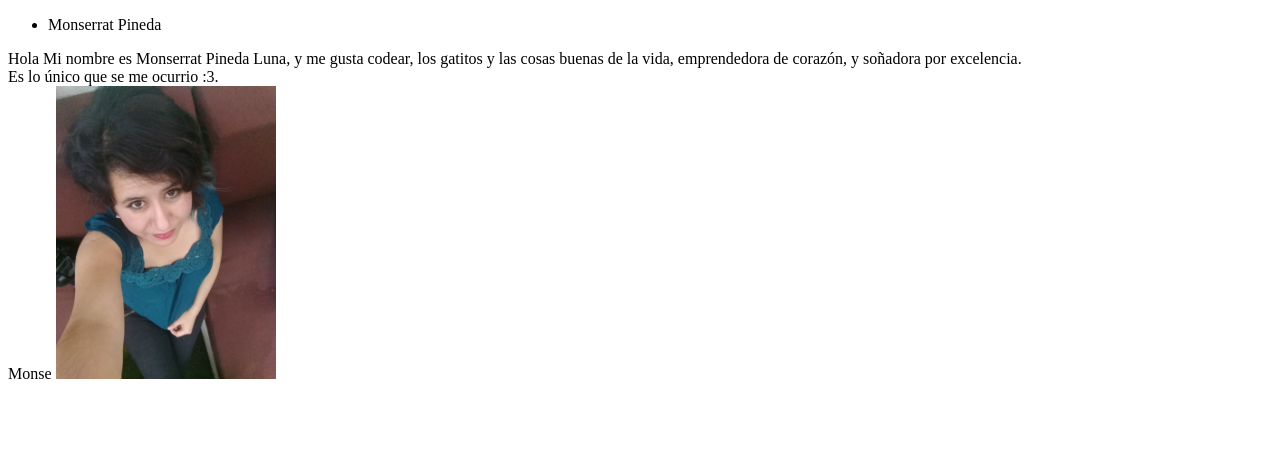
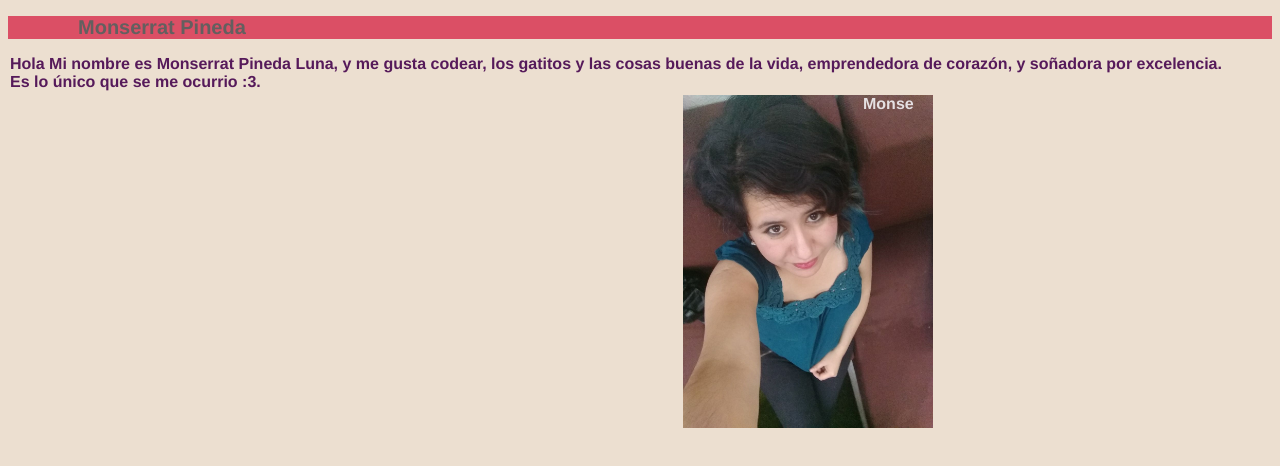
Before and after one commit to itzelJimenez/anuario, a plain HTML site: page monse.html in a window 1280 px wide. Drawn offline with Linux system fonts and the light colour scheme.

Commit message:
versión con pruebas de css corregidas, Monse

```diff
--- a/assets/css/monse.css
+++ b/assets/css/monse.css
@@ -13,6 +13,7 @@ li {
 .span1{
   color:#635f5f;
   margin: 0px;
+  margin-left: 30px;
   font-weight: 900;
   font-family: helvetica;
   font-size: 20px;
@@ -22,7 +23,16 @@ li {
 
 .span2{
   color:#e5e0e2;
-  left: 100px;
+  left: 180px;
+  font-weight: 900;
+  font-family: helvetica;
+  display: inline-block;
+  position: absolute;
+}
+
+div{
+  color:#561a5a;
+  left: 10px;
   font-weight: 900;
   font-family: helvetica;
   display: inline-block;
@@ -35,7 +45,7 @@ body {
 
 .im {
   margin-top: 40px;
-  margin-left: 65px;
+  margin-left: 665px;
   display:inline-block;
   position: relative;
 }
@@ -43,7 +53,3 @@ body {
 img:hover {
  transform: scale(2) translate(0px);
 }
-
-.colum {
-  column-count: 2;
-}
--- a/monse.html
+++ b/monse.html
@@ -3,12 +3,10 @@
   <head>
     <meta charset="utf-8">
     <title>Never say no to Panda</title>
-    <link rel="stylesheet" type="text/css" href="assets/css/anuariomonse.css">
+    <link rel="stylesheet" type="text/css" href="assets/css/monse.css">
   </head>
 
   <body>
-
-
 
     <ul>
       <li>
@@ -25,9 +23,8 @@
 
      <div class="im">
         <span class="span2"> Monse</span>
-        <img src="assets/imgm/anuariomonse.jpeg" alt="" width="220">
+        <img src="assets/imgm/anuariomonse.jpeg" alt="" width="250">
      </div>
-
 
 
   </body>
```
Also changed, not shown: assets/css/main.css (+0 -8 lines).
